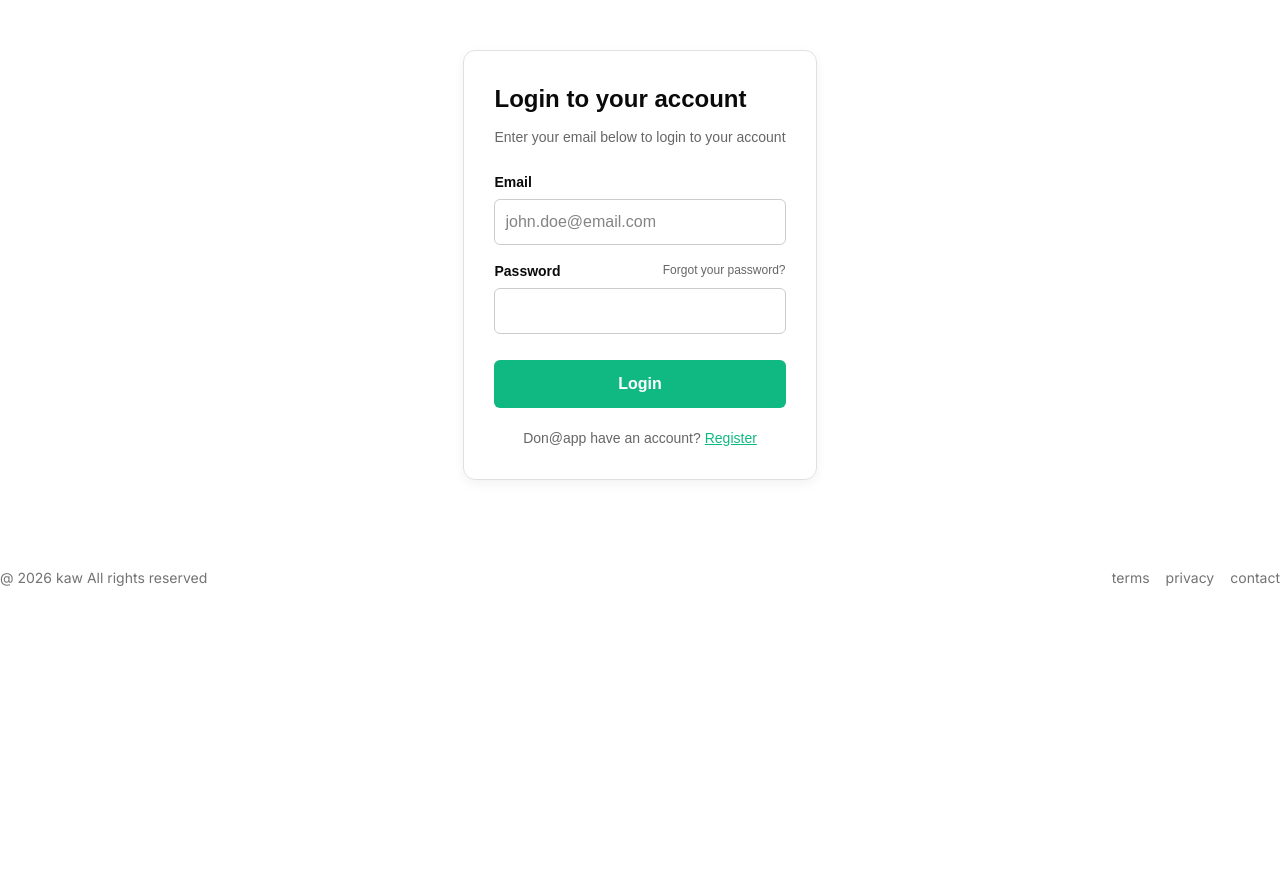
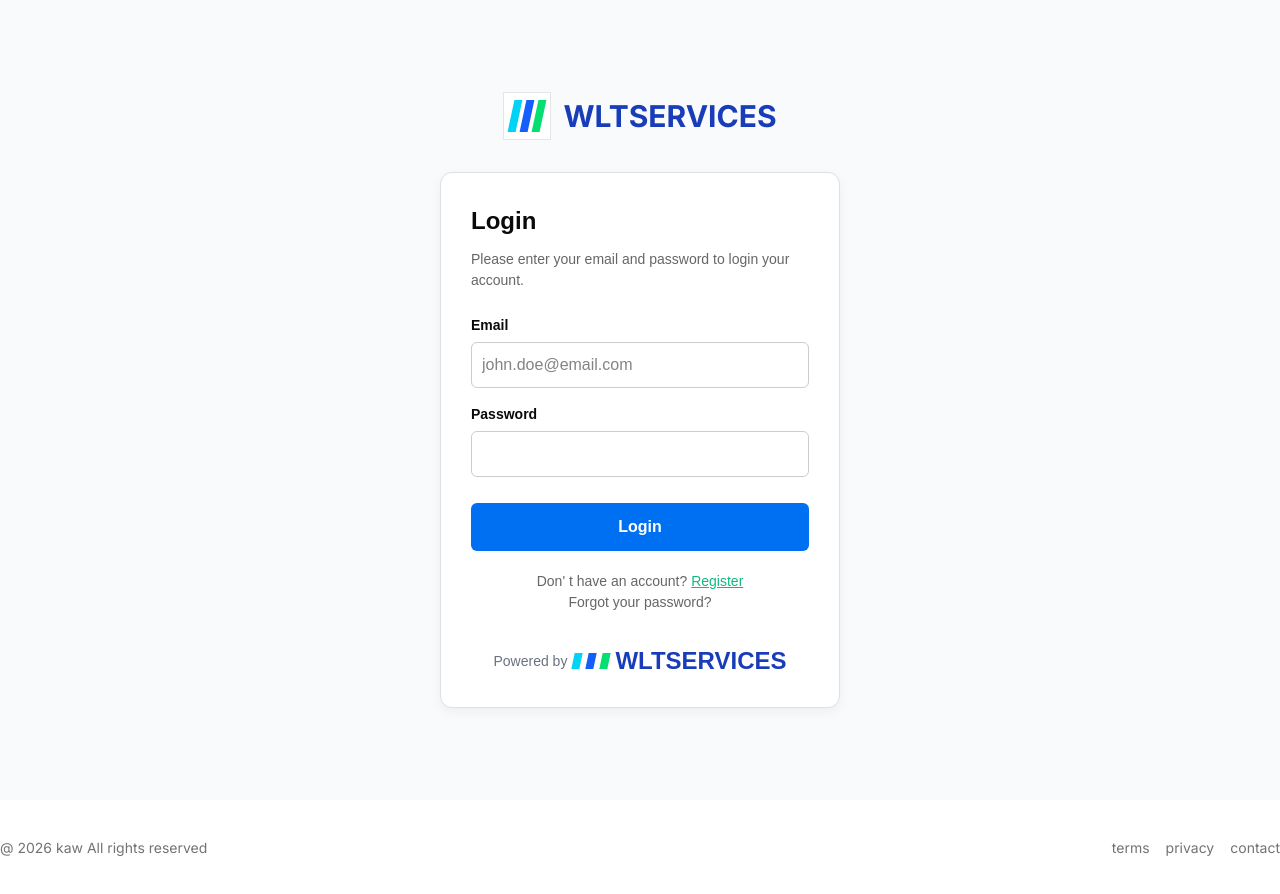
Before and after one commit to waji-git/wltservices-kaw-2026, a Next.js app: page / in a window 1280 px wide. Before the commit the page ends 800 px from the top, so only its background shows below. Built offline with nearby package versions, Linux system fonts and the light colour scheme.

Commit message:
design user

```diff
--- a/app/globals.css
+++ b/app/globals.css
@@ -3,6 +3,8 @@
 @import "shadcn/tailwind.css";
 
 @custom-variant dark (&:is(.dark *));
+
+
 
 @theme inline {
   --color-background: var(--background);
@@ -117,6 +119,7 @@
   --sidebar-ring: oklch(0.556 0 0);
 }
 
+
 @layer base {
   * {
     @apply border-border outline-ring/50;
--- a/app/page.tsx
+++ b/app/page.tsx
@@ -1,155 +1,6 @@
-
-// "use client";
-
-// import { useRouter } from "next/navigation";
-// import { FormEvent, useState } from "react";
-
-// export default function LoginPage() {
-//   const router = useRouter();
-
-//   // State management for form inputs and API feedback
-//   const [username, setUsername] = useState("");
-//   const [password, setPassword] = useState("");
-//   const [error, setError] = useState<string | null>(null);
-//   const [isLoading, setIsLoading] = useState(false);
-
-//   const handleLogin = async (e: FormEvent) => {
-//     e.preventDefault();
-//     setError(null);
-//     setIsLoading(true);
-
-//     try {
-//       const response = await fetch("/api/auth/login", {
-//         method: "POST",
-//         headers: {
-//           "Content-Type": "application/json",
-//         },
-//         body: JSON.stringify({ username, password }),
-//       });
-
-//       const data = await response.json();
-
-//       if (!response.ok) {
-//         throw new Error(data.message || "Something went wrong.");
-//       }
-
-//       // If login is successful, route to dashboard
-//       router.push("/dashboard");
-//     } catch (err: any) {
-//       setError(err.message);
-//     } finally {
-//       setIsLoading(false);
-//     }
-//   };
-
-//   return (
-//     <div className="min-h-screen flex flex-col items-center justify-center bg-gray-50 p-4">
-//       {/* Logo Section */}
-//       <div className="mb-8 flex items-center space-x-3">
-//         <div className="flex h-12 w-12 items-center justify-center border bg-white p-1">
-//           <div className="flex space-x-1">
-//             <div className="h-8 w-2 -skew-x-12 bg-cyan-400"></div>
-//             <div className="h-8 w-2 -skew-x-12 bg-blue-600"></div>
-//             <div className="h-8 w-2 -skew-x-12 bg-green-400"></div>
-//           </div>
-//         </div>
-//         <h1 className="text-3xl font-bold text-blue-800">WLTSERVICES</h1>
-//       </div>
-
-//       {/* Login Card */}
-//       <div className="w-full max-w-md rounded-xl border border-gray-200 bg-white p-8 shadow-sm">
-//         <h2 className="mb-2 text-2xl font-bold text-gray-900">Login</h2>
-//         <p className="mb-6 text-sm font-medium text-gray-500">
-//           Please enter your username and password to login your account.
-//         </p>
-
-//         {/* Error Alert Display */}
-//         {error && (
-//           <div className="mb-4 rounded-lg bg-red-50 p-3 text-sm font-medium text-red-600 border border-red-200">
-//             {error}
-//           </div>
-//         )}
-
-//         <form onSubmit={handleLogin} className="space-y-5">
-//           <div>
-//             <label className="mb-1 block text-sm font-semibold text-gray-800">
-//               Username
-//             </label>
-//             <input
-//               type="text"
-//               value={username}
-//               onChange={(e) => setUsername(e.target.value)}
-//               placeholder=""
-//               required
-//               disabled={isLoading}
-//               className="w-full rounded-lg border border-gray-300 px-4 py-2.5 outline-none transition focus:border-blue-500 focus:ring-1 focus:ring-blue-500 disabled:bg-gray-100"
-//             />
-//           </div>
-
-//           <div>
-//             <label className="mb-1 block text-sm font-semibold text-gray-800">
-//               Password
-//             </label>
-//             <input
-//               type="password"
-//               value={password}
-//               onChange={(e) => setPassword(e.target.value)}
-//               autoComplete="new-password"
-//               required
-//               disabled={isLoading}
-//               className="w-full rounded-lg border border-gray-300 px-4 py-2.5 outline-none transition focus:border-blue-500 focus:ring-1 focus:ring-blue-500 disabled:bg-gray-100"
-//             />
-//           </div>
-//           <button
-//             type="submit"
-//             disabled={isLoading}
-//             className="mt-4 w-full rounded-lg bg-blue-500 py-3 font-semibold text-white transition hover:bg-blue-600 disabled:bg-blue-400 flex items-center justify-center"
-//           >
-//             {isLoading ? (
-//               <span className="flex items-center space-x-2">
-//                 {/* Simple loading spinner */}
-//                 <svg
-//                   className="animate-spin h-5 w-5 text-white"
-//                   fill="none"
-//                   viewBox="0 0 24 24"
-//                 >
-//                   <circle
-//                     className="opacity-25"
-//                     cx="12"
-//                     cy="12"
-//                     r="10"
-//                     stroke="currentColor"
-//                     strokeWidth="4"
-//                   />
-//                   <path
-//                     className="opacity-75"
-//                     fill="currentColor"
-//                     d="M4 12a8 8 0 018-8V0C5.373 0 0 5.373 0 12h4zm2 5.291A7.962 7.962 0 014 12H0c0 3.042 1.135 5.824 3 7.938l3-2.647z"
-//                   />
-//                 </svg>
-//                 <span>Verifying...</span>
-//               </span>
-//             ) : (
-//               "Login"
-//             )}
-//           </button>
-//         </form>
-
-//         <div className="mt-6 text-center">
-//           <a
-//             href="#"
-//             className="text-sm font-medium text-gray-400 hover:text-gray-600"
-//           >
-//             Forget your password?
-//           </a>
-//         </div>
-//       </div>
-//     </div>
-//   );
-// }
-
 "use client";
 
+import Link from "next/link";
 import { useRouter } from "next/navigation";
 import { useState } from "react";
 
@@ -205,26 +56,40 @@ export default function AuthForm() {
   };
 
   return (
+    <div className="min-h-screen flex flex-col items-center justify-center bg-gray-50 p-4">
+      {/* Logo Section */}
+      <div className="mb-8 flex items-center space-x-3">
+        <div className="flex h-12 w-12 items-center justify-center border bg-white p-1">
+          <div className="flex space-x-1">
+            <div className="h-8 w-2 -skew-x-12 bg-cyan-400"></div>
+            <div className="h-8 w-2 -skew-x-12 bg-blue-600"></div>
+            <div className="h-8 w-2 -skew-x-12 bg-green-400"></div>
+          </div>
+        </div>
+        <h1 className="text-3xl font-bold text-blue-800">WLTSERVICES</h1>
+      </div>
+
+      {/* Auth Card - Now properly nested inside the main container */}
       <div
         style={{
+          width: "100%",
           maxWidth: "400px",
-        margin: "50px auto",
           padding: "30px",
           border: "1px solid #e0e0e0",
           borderRadius: "12px",
           fontFamily: "sans-serif",
           boxShadow: "0 4px 12px rgba(0,0,0,0.05)",
+          backgroundColor: "white",
         }}
       >
         <h2
           style={{ marginBottom: "10px", fontSize: "24px", fontWeight: "bold" }}
         >
-        {isRegister ? "Create an account" : "Login to your account"}
+          {isRegister ? "Create an account" : "Login "}
         </h2>
         <p style={{ color: "#666", fontSize: "14px", marginBottom: "24px" }}>
-        {isRegister
-          ? "Enter your details below to sign up"
-          : "Enter your email below to login to your account"}
+          {isRegister ? "Enter your details below to sign up" : ""}
+          Please enter your email and password to login your account.
         </p>
 
         <form
@@ -246,7 +111,7 @@ export default function AuthForm() {
               </label>
               <input
                 type="text"
-              placeholder="John Doe"
+                placeholder=""
                 value={name}
                 onChange={(e) => setName(e.target.value)}
                 required
@@ -307,9 +172,7 @@ export default function AuthForm() {
                     color: "#666",
                     textDecoration: "none",
                   }}
-              >
-                Forgot your password?
-              </a>
+                ></a>
               )}
             </div>
             <input
@@ -332,7 +195,7 @@ export default function AuthForm() {
             style={{
               width: "100%",
               padding: "12px",
-            backgroundColor: "#10b981",
+              backgroundColor: "#0070f3",
               color: "white",
               border: "none",
               borderRadius: "6px",
@@ -345,7 +208,6 @@ export default function AuthForm() {
             {isRegister ? "Register" : "Login"}
           </button>
         </form>
-
         {message && (
           <p
             style={{
@@ -358,7 +220,6 @@ export default function AuthForm() {
             {message}
           </p>
         )}
-
         {/* Toggle Link Footer */}
         <div
           style={{
@@ -374,30 +235,58 @@ export default function AuthForm() {
               <span
                 onClick={() => setIsRegister(false)}
                 style={{
-                color: "#10b981",
+                  color: "#33333",
+                  // backgroundColor: "#0070f3",
                   cursor: "pointer",
                   textDecoration: "underline",
                 }}
-            >
+              >Login
+                {/* <button className="w-full bg-blue-600 hover:bg-blue-700 text-white font-bold py-3 px-4 rounded-lg transition-colors">
                   Login
+                </button> */}
               </span>
             </>
           ) : (
             <>
-            Don@app have an account?{" "}
+              Don&apos; t have an account?{" "}
               <span
                 onClick={() => setIsRegister(true)}
                 style={{
                   color: "#10b981",
+                  // color: "#0070f3",
                   cursor: "pointer",
                   textDecoration: "underline",
                 }}
               >
                 Register
               </span>
+              <div>
+                {" "}
+                <Link href="/forgot-password">
+                  <span style={{ fontSize: "14px", fontWeight: "lighter" }}>
+                    Forgot your password?
+                  </span>
+                </Link>
+                <div className="w-full block">
+                  <div className="mt-8 flex items-center justify-center gap-1.5">
+                    <span className="font-normal text-sm text-gray-500">
+                      Powered by
+                    </span>
+
+                    <div className="h-4 w-2 -skew-x-12 bg-cyan-400"></div>
+                    <div className="h-4 w-2 -skew-x-12 bg-blue-600"></div>
+                    <div className="h-4 w-2 -skew-x-12 bg-green-400"></div>
+
+                    <h1 className="text-2xl font-bold text-blue-800">
+                      WLTSERVICES
+                    </h1>
+                  </div>
+                </div>
+              </div>
             </>
           )}
         </div>
       </div>
+    </div>
   );
 }
```
Lines whose indentation alone changed are shown as unchanged.
